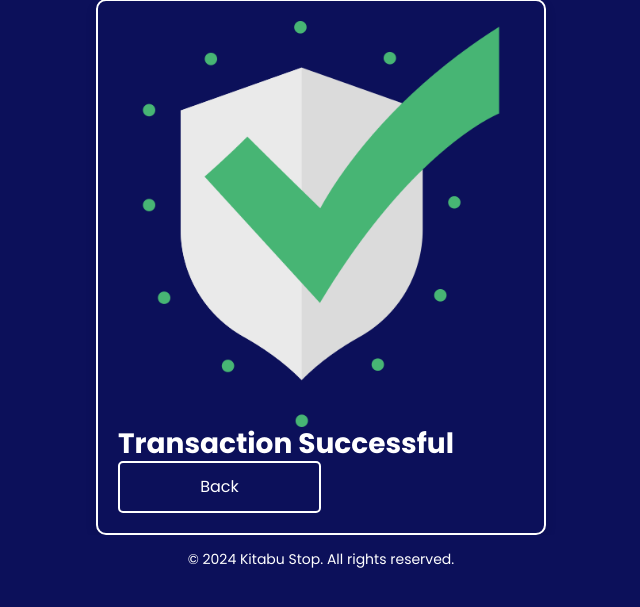
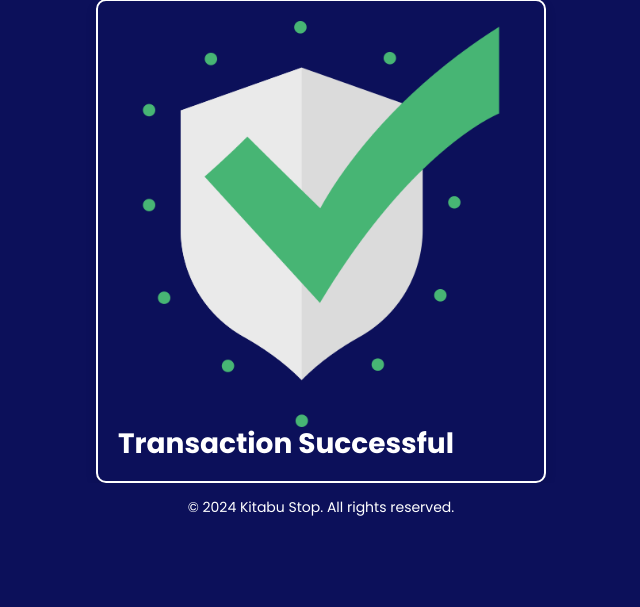
Before and after one commit to SHEMNDARONGUGI/Kitabu-Stop, a Django app: page /payment/ in a window 1280 px wide. Shown: the part 115-722 px from the top of the page, without its empty margins (319-959 px from the left). Run offline with Django 3.2, Linux system fonts and the light colour scheme; parts of the project's set-up code (start-up, migrations or seed data) failed here and were passed over; some libraries are stand-ins or nearby versions.

Commit message:
Initial commit

```diff
--- a/templates/payment_success.html
+++ b/templates/payment_success.html
@@ -333,12 +333,11 @@
             <img src="{%static 'assets/images/secured.png'%}" alt="">
             Transaction Successful
          </h3>
-         <a href="{% url 'pay'%}">
-            <button class="btn btn-primary" style="width: 50%; ">Back</button>
-        </a>
+
 
 
           </div>
+
 
 
 
--- a/templates/product.html
+++ b/templates/product.html
@@ -18,7 +18,7 @@
               <button class="btn btn-outline-success" style="width: 50%; ">PAY</button>
           </a>
             <a href="{% url 'shop'%}">
-                <button class="btn btn-primary" style="width: 50%; ">Back</button>
+                <button class="btn btn-primary" style="width: 50%; margin-top: 20px;">Back</button>
             </a>
         </center>
         </div>
```
